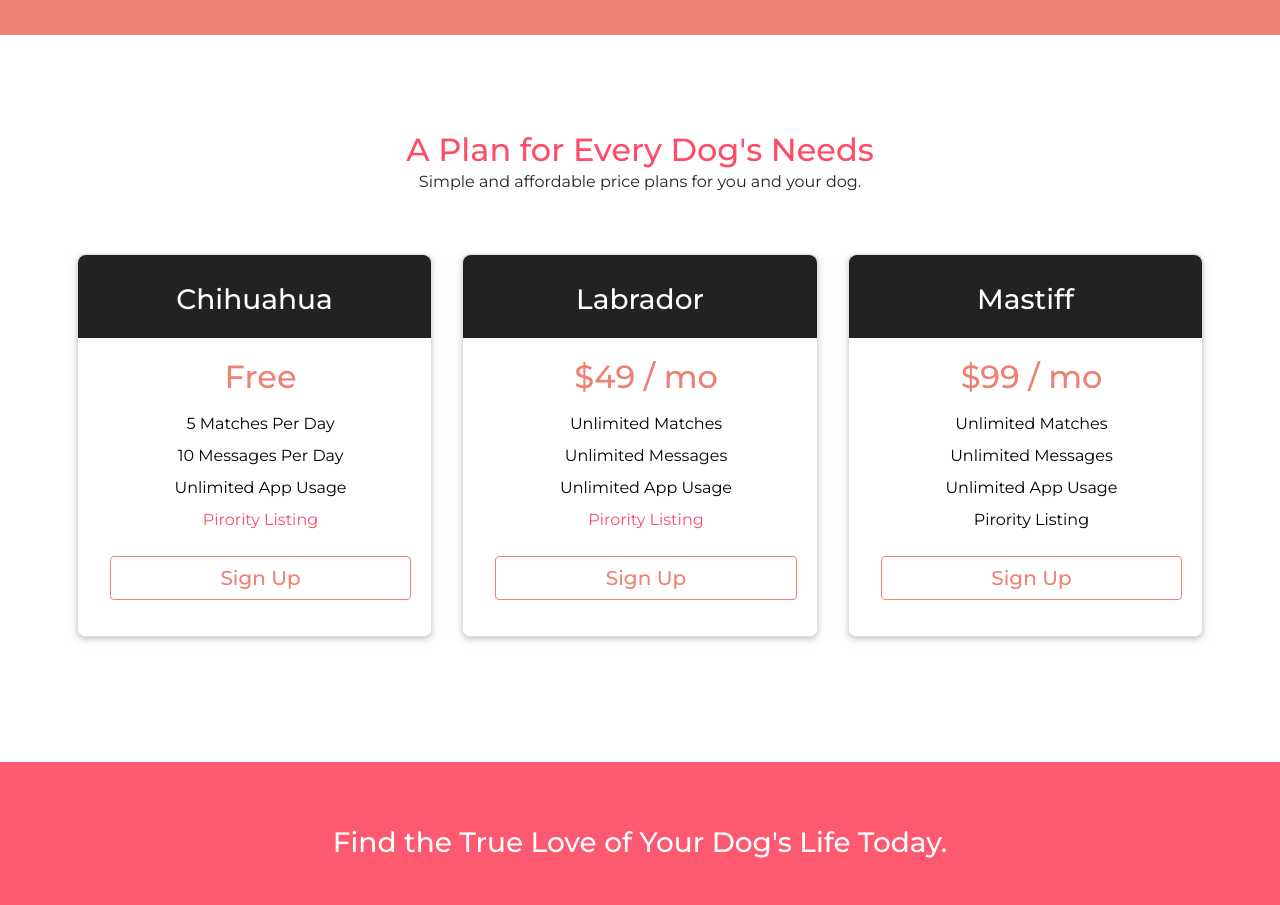
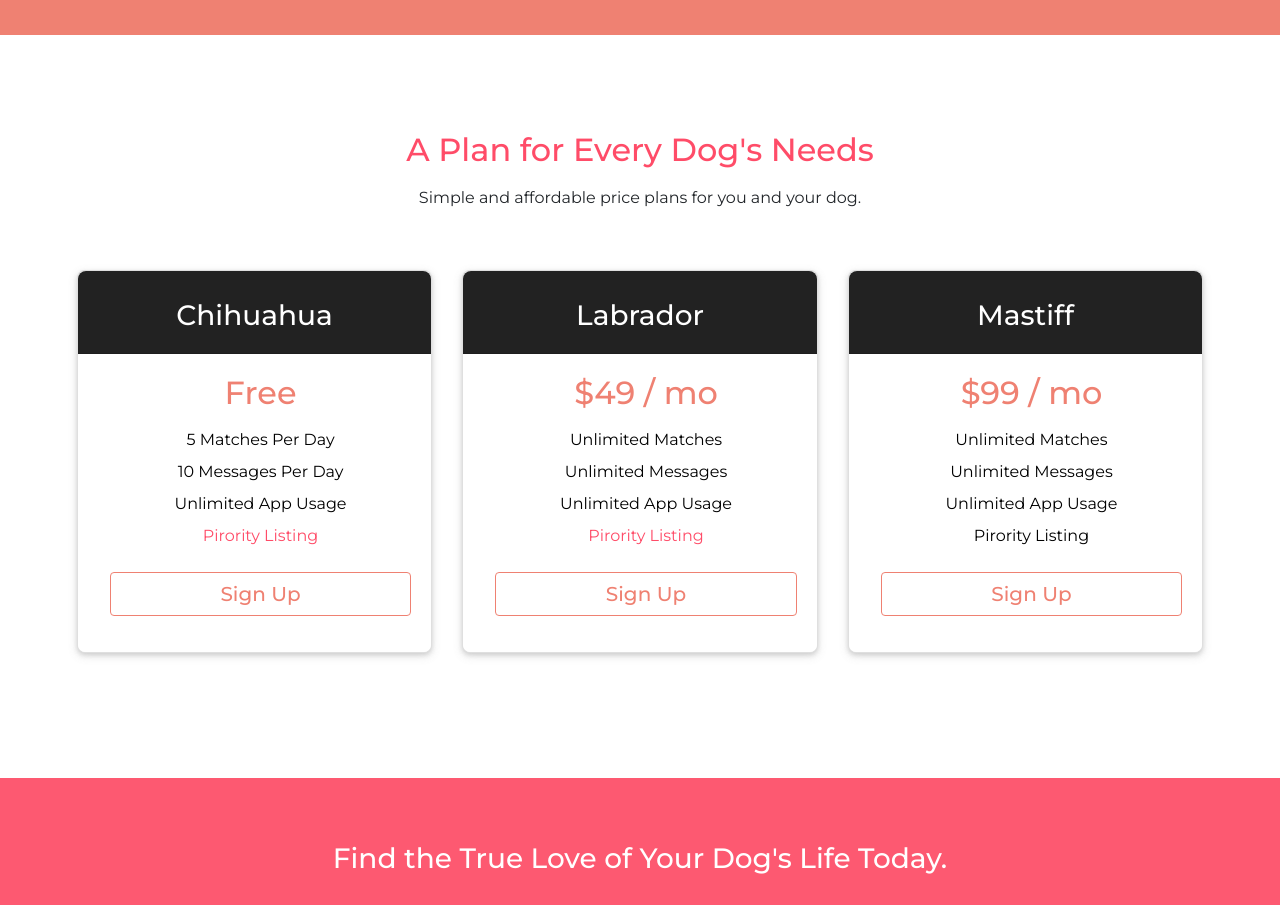
Before and after one commit to rakibrahat/Tindog-Website, a plain HTML site: page index.html in a window 1280 px wide. Shown: the part 1485-2390 px from the top of the page. Drawn offline with nearby package versions, Linux system fonts and the light colour scheme.

Commit message:
Update styles.css

```diff
--- a/css/styles.css
+++ b/css/styles.css
@@ -190,7 +190,7 @@
 }
 
 #pricing>h2 {
-    margin: 0 1rem;
+    margin: 0 1.5rem 1rem;
     color: #ff4c68;
     font-weight: 500;
 }
```
